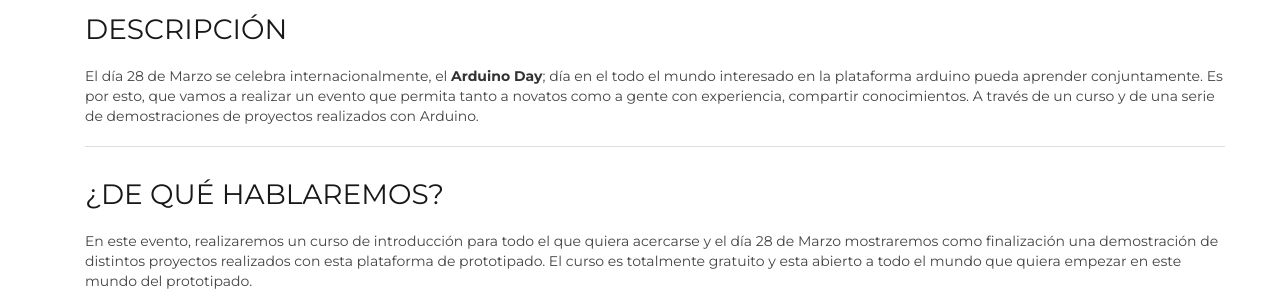
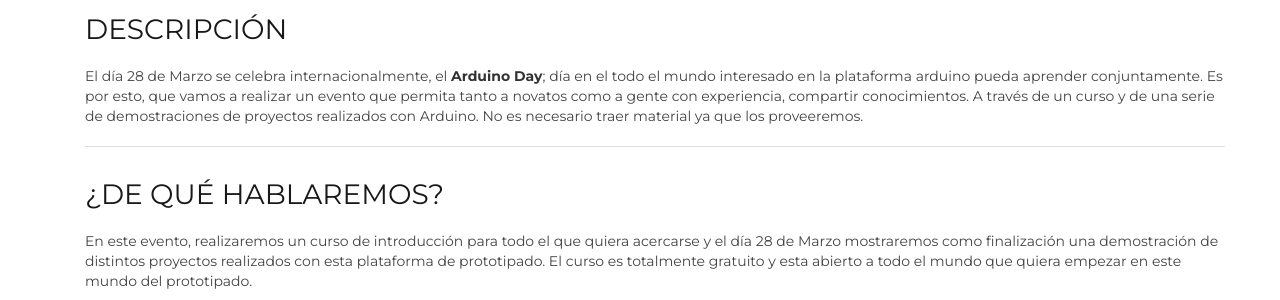
Before and after one commit to HackLab-Almeria/hacklab-almeria.github.io, a Jekyll site: the page built from _posts/2015-03-28-arduino-day.md, in a window 1280 px wide. Shown: the part 668-968 px from the top of the page. Built offline with Jekyll 4.4.1, drawn with Linux system fonts in a browser that asks for light colours; a script that is not in the unit is left out; comment, search, counter and statistics services are not loaded.

Commit message:
Añadida frase del material

```diff
--- a/_posts/2015-03-28-arduino-day.md
+++ b/_posts/2015-03-28-arduino-day.md
@@ -7,7 +7,7 @@
 
 ### DESCRIPCIÓN
 
-El día 28 de Marzo se celebra internacionalmente, el **Arduino Day**; día en el todo el mundo interesado en la plataforma arduino pueda aprender conjuntamente. Es por esto, que vamos a realizar un evento que permita tanto a novatos como a gente con experiencia, compartir conocimientos. A través de un curso y de una serie de demostraciones de proyectos realizados con Arduino.
+El día 28 de Marzo se celebra internacionalmente, el **Arduino Day**; día en el todo el mundo interesado en la plataforma arduino pueda aprender conjuntamente. Es por esto, que vamos a realizar un evento que permita tanto a novatos como a gente con experiencia, compartir conocimientos. A través de un curso y de una serie de demostraciones de proyectos realizados con Arduino. No es necesario traer material ya que los proveeremos.
 
 ---
 
```
